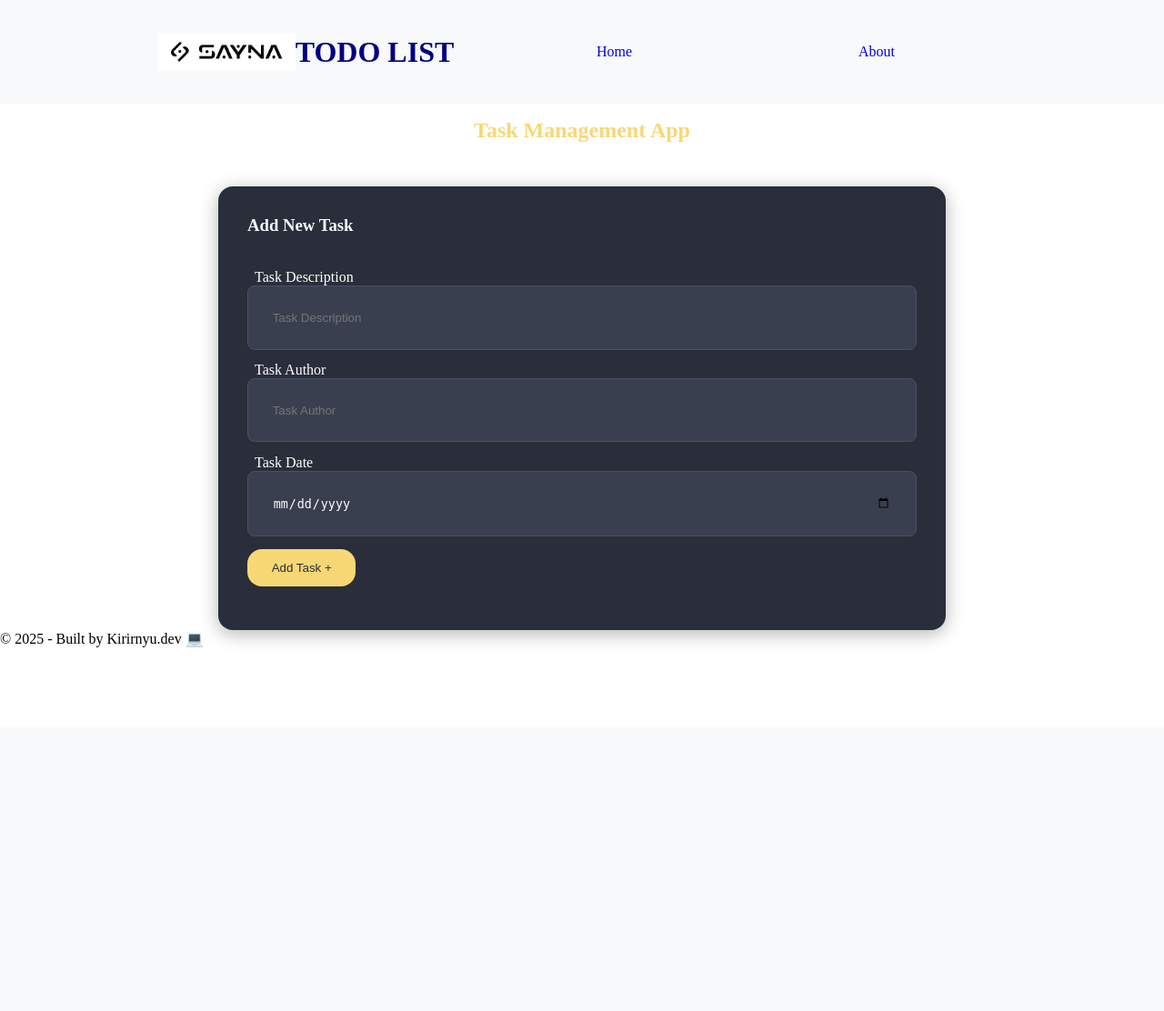
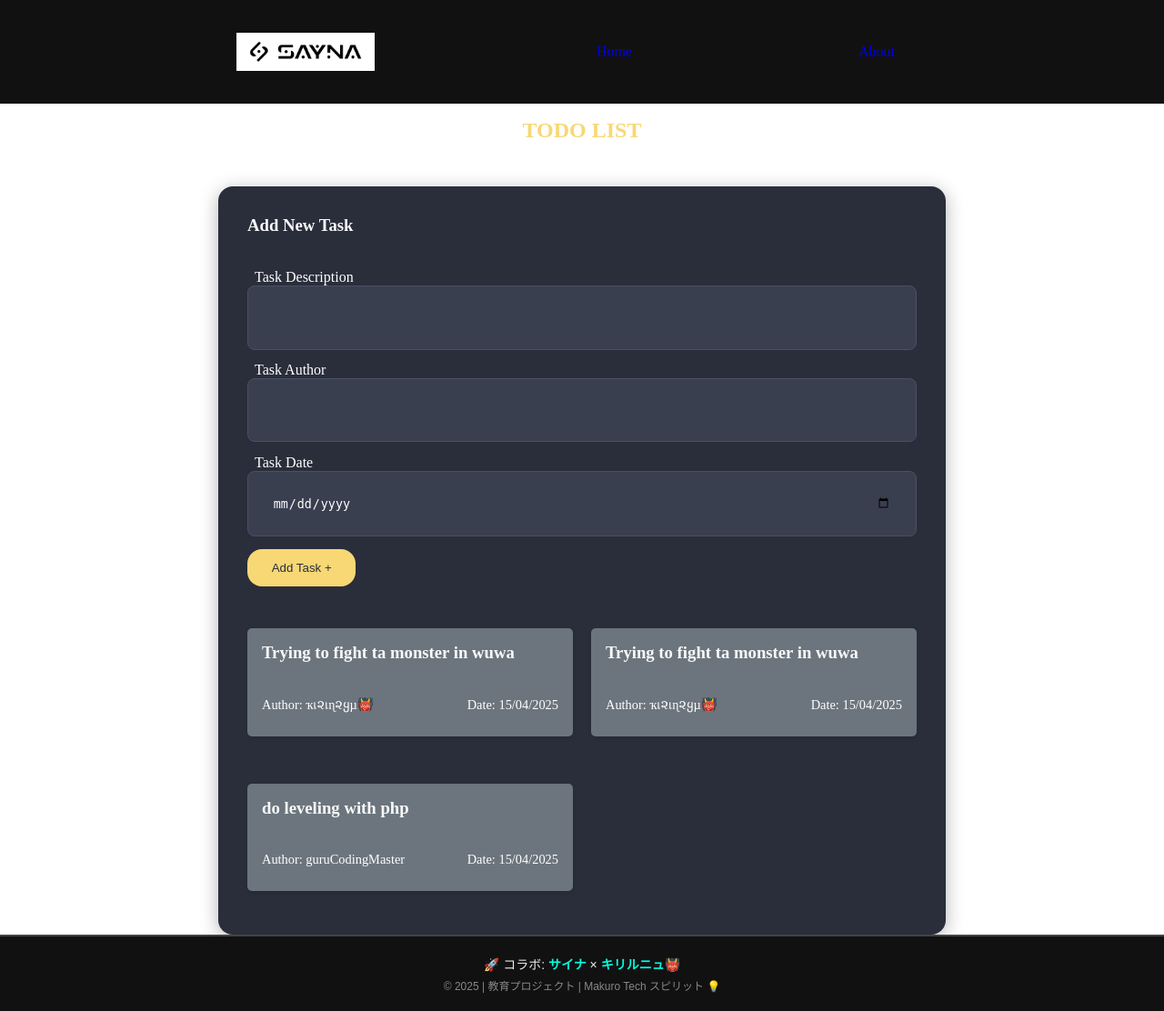
Before and after one commit to kirinryu-dev/TODO-PHP-092023, a PHP site: page / in a window 1280 px wide. Shown: the whole page at 91% size. Before the commit the page ends 712 px from the top, so only its background shows below. Run offline with PHP 8.4, Linux system fonts and the light colour scheme.

Commit message:
end of the first part

```diff
--- a/assets/css/style.css
+++ b/assets/css/style.css
@@ -76,7 +76,7 @@ a:visited {
 /* Body style  */
 
 .nav_container {
-  background-color: #f8f9fa;
+  background-color: #111;
 
   display: flex;
   justify-content: center;
@@ -92,6 +92,7 @@ a:visited {
     justify-content: center;
     align-items: center;
     width: 50%;
+    gap: 1rem;
 
 }
 
@@ -101,15 +102,15 @@ h1 > img {
 }
 
 span {
-    color: navy;
+    color: var(--white-color);
     font-weight: light;
 
 }
 
-span:hover {
+/* span:hover {
     color:  black;
 
-}
+} */
 
 .nav_container > nav {
     width: 50%;
@@ -133,7 +134,7 @@ ul li {
 }
 
 ul li a:hover {
-    color: rgb(231, 118, 118);
+    color:  var(--info-color);
 
 }
 
@@ -187,6 +188,28 @@ ul li a:hover {
     justify-content: space-between;
     align-items: center;
     flex-direction: row;
+}
+
+.task_container {
+    display: grid;
+    grid-template-columns: repeat(auto-fill, minmax(300px, 1fr));
+    gap: 20px;
+    margin-top: 30px;
+}
+
+.task_card {
+    background: #2a2e3b;
+    padding: 20px;
+    border-radius: 8px;
+    box-shadow: 0 2px 5px rgba(0,0,0,0.1);
+}
+
+.task_meta {
+    display: flex;
+    justify-content: space-between;
+    margin: 10px 0;
+    color: #a0a0a0;
+    font-size: 0.9em;
 }
 
 /* to do section  */
@@ -243,6 +266,30 @@ ul li a:hover {
     font-weight: normal;
     margin-left: 4px;
     font-size: 13px;
+}
+
+/* no task section   */
+.no-tasks {
+    background-color: var(--success-color);
+    text-align: center;
+    padding: 20px;
+    color: #999;
+
+}
+
+.task_card {
+    background-color:  var(--secondary-color);
+    padding: 1em;
+    margin: 1em 0;
+    border-radius: 5px;
+
+}
+
+.task_meta {
+    display: flex;
+    justify-content: space-between;
+    color:  var(--secondary-text-color);
+
 }
 
 /* ======================= */
@@ -329,3 +376,45 @@ form button:active {
     transform: scale(0.95);
 
 }
+
+/* footer style  */
+.footer {
+    background: #111;
+    color: #eee;
+    text-align: center;
+    padding: 20px;
+    font-family: 'Orbitron', sans-serif; /* futuriste style anime */
+    font-size: 14px;
+    border-top: 2px solid #444;
+  }
+
+  .footer strong {
+    color: #00ffe1;
+  }
+
+  .sub-footer {
+    font-size: 12px;
+    color: #888;
+    margin-top: 5px;
+  }
+
+  .collab-splash {
+  background: black;
+  color: white;
+  text-align: center;
+  padding: 80px 20px;
+  font-family: 'Noto Sans JP', sans-serif;
+  text-transform: uppercase;
+}
+
+.collab-splash p {
+  font-size: 16px;
+  letter-spacing: 2px;
+  color: #ccc;
+}
+
+.collab-splash h1 {
+  font-size: 48px;
+  color: #00ffe1;
+  margin-top: 10px;
+}
--- a/config/app.php
+++ b/config/app.php
@@ -1,5 +1,5 @@
 <?php
-const APP_NAME = 'Task Management App';
+const APP_NAME = 'TODO LIST';
 const APP_VERSION = '1.0.0';
 const APP_TYPE = 'Web Application';
 const APP_DESCRIPTION = 'A simple task management application to add, edit, and delete tasks.';
--- a/includes/footer.php
+++ b/includes/footer.php
@@ -1,5 +1,10 @@
-<footer>
-    <div class="container">
-        <p>&copy; <?php echo date('Y'); ?> - Built by Kirirnyu.dev 💻</p>
-    </div>
+
+<!-- <footer class="footer">
+  <p>🚀 In collaboration with <strong>SAYNA</strong> × <strong>ҡเ૨เɳ૨ყµ👹</strong></p>
+  <p class="sub-footer">© 2025 Tous droits réservés. Projet éducatif | Makuro Tech spirit 💡</p>
+</footer> -->
+
+<footer class="footer">
+  <p>🚀 コラボ: <strong>サイナ</strong> × <strong>キリルニュ👹</strong></p>
+  <p class="sub-footer">© 2025 | 教育プロジェクト | Makuro Tech スピリット 💡</p>
 </footer>
--- a/includes/navbar.php
+++ b/includes/navbar.php
@@ -2,7 +2,7 @@
     <div class="nav_container">
         <h1 class="logo">
             <img src="assets/images/Logo_1.png" alt="sayna_logo" >
-            <span>TODO LIST</span>
+            <!-- <span>TODO LIST</span> -->
         </h1>
 
         <nav>
--- a/index.php
+++ b/index.php
@@ -1,52 +1,56 @@
 <?php
 require_once 'includes/header.php';
 require_once 'config/app.php';
+require_once 'php/taskFunction.php';
+
 
 ?>
 
-<div>
-<?php
-require_once 'includes/navbar.php';
-?>
-</div>
+<div><?php require_once 'includes/navbar.php'; ?></div>
 
 <main>
     <div class="app_container">
-        <h2 class="app_second-title">
-            <!-- Task Management App -->
-        <?php
-         echo APP_NAME;
-        ?>
-        </h2>
+        <h2 class="app_second-title"><?= APP_NAME ?></h2>
 
-            <!-- from to add task  -->
-       <div class="task_form">
-        <h3>Add New Task</h3>
-        <div class="form_container">
+        <!-- Task Form -->
+        <div class="task_form">
+            <h3>Add New Task</h3>
             <form action="php/taskManager.php" method="POST">
-                <label for="Task Description">Task Description</label>
-                <input type="text" name="task_description" placeholder="Task Description" required>
-                <label for="Task_author">Task Author</label>
-                <input type="text" name="task_author" placeholder="Task Author" required>
-                <label for="task_date">Task Date</label>
+                <label>Task Description</label>
+                <input type="text" name="task_description" required>
+
+                <label>Task Author</label>
+                <input type="text" name="task_author" required>
+
+                <label>Task Date</label>
                 <input type="date" name="task_date" required>
-                <button type="submit">Add Task + </button>
+
+                <button type="submit">Add Task +</button>
             </form>
 
-            <!-- where task will be added dynamically  -->
+            <!-- Task Display -->
             <div class="task_container">
-                <!-- 2 choices task will be in column or in row which looks better?-->
+                <?php
+                $tasks = getAllTasks();
 
-
+                if (empty($tasks)) {
+                    echo '<p class="no-tasks">No tasks yet. Add one above!</p>';
+                } else {
+                    foreach ($tasks as $task) {
+                        echo '
+                        <div class="task_card">
+                            <h3>'.htmlspecialchars($task['description']).'</h3>
+                            <div class="task_meta">
+                                <span>Author: '.htmlspecialchars($task['author']).'</span>
+                                <span>Date: '.date('d/m/Y', strtotime($task['date'])).'</span>
+                            </div>
+                        </div>';
+                    }
+                }
+                ?>
             </div>
         </div>
-     </div>
-
     </div>
 </main>
 
-<footer>
-<?php
-require_once 'includes/footer.php';
-?>
-</footer>
+<?php require_once 'includes/footer.php'; ?>
--- /dev/null
+++ b/php/taskFunction.php
@@ -0,0 +1,18 @@
+<?php
+define('TASKS_FILE', __DIR__.'/tasks.json');
+
+function getAllTasks() {
+    if (!file_exists(TASKS_FILE)) {
+        file_put_contents(TASKS_FILE, '[]');
+        return [];
+    }
+    return json_decode(file_get_contents(TASKS_FILE), true) ?: [];
+}
+
+function saveTask($task) {
+    $tasks = getAllTasks();
+    $tasks[] = $task;
+    file_put_contents(TASKS_FILE, json_encode($tasks));
+}
+
+// var_dump(getAllTasks());
--- /dev/null
+++ b/php/tasks.json
@@ -0,0 +1 @@
+[{"description":"Trying to fight ta monster in wuwa","author":"\u04a1\u0e40\u0ae8\u0e40\u0273\u0ae8\u10e7\u00b5\ud83d\udc79","date":"2025-04-15","created_at":"2025-04-15 18:13:16"},{"description":"Trying to fight ta monster in wuwa","author":"\u04a1\u0e40\u0ae8\u0e40\u0273\u0ae8\u10e7\u00b5\ud83d\udc79","date":"2025-04-15","created_at":"2025-04-15 18:13:59"},{"description":"do leveling with php","author":"guruCodingMaster","date":"2025-04-15","created_at":"2025-04-15 18:14:28"}]
```
Also changed, not shown: php/request.php (added, +21 -0 lines), php/taskManager.php (+17 -3 lines), README.md, 1 other file.
